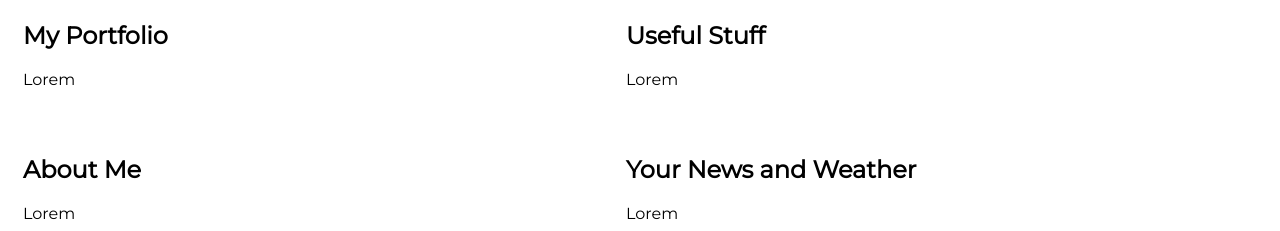
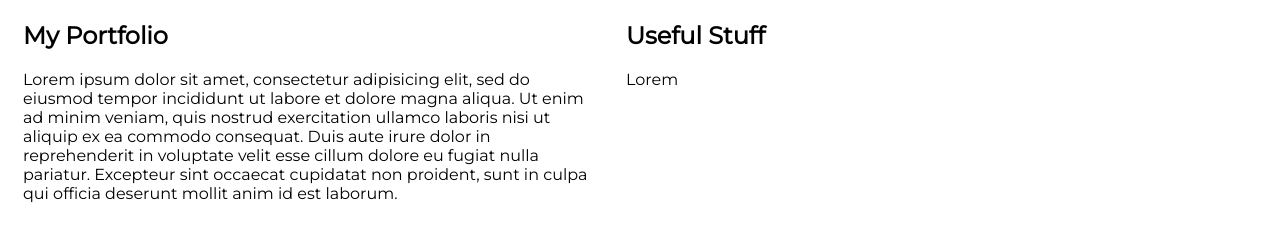
Before and after one commit to realjhoo/realjhoo, a plain HTML site: page index.html in a window 1280 px wide. Shown: the part 293-524 px from the top of the page. Drawn offline with Linux system fonts and the light colour scheme.

Commit message:
Update index.html

```diff
--- a/index.html
+++ b/index.html
@@ -23,7 +23,12 @@
         <div class="first-row">   <!-- FIRST ROW --------------   -->
         <section class="portfolio">
             <h2>My Portfolio</h2>
-            <p>Lorem</p>
+            <p>Lorem ipsum dolor sit amet, consectetur adipisicing elit, sed do eiusmod
+            tempor incididunt ut labore et dolore magna aliqua. Ut enim ad minim veniam,
+            quis nostrud exercitation ullamco laboris nisi ut aliquip ex ea commodo
+            consequat. Duis aute irure dolor in reprehenderit in voluptate velit esse
+            cillum dolore eu fugiat nulla pariatur. Excepteur sint occaecat cupidatat non
+            proident, sunt in culpa qui officia deserunt mollit anim id est laborum.</p>
         </section>
 
 
```
